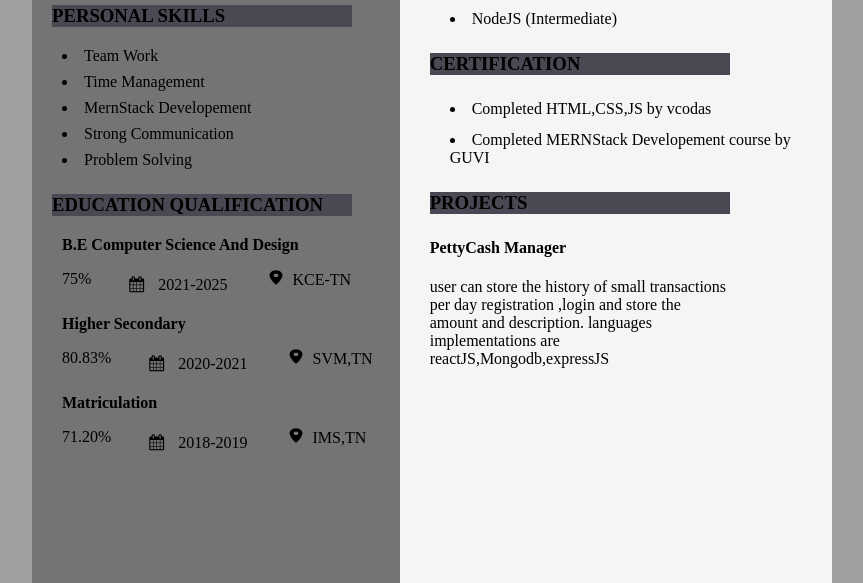
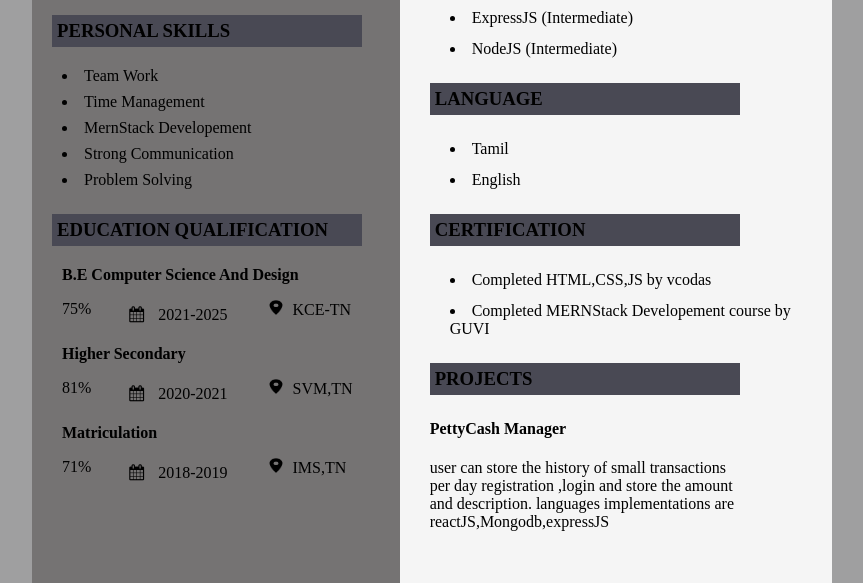
Before and after one commit to Nivash23/Portfolio, a plain HTML site: page index.html in a window 1280 px wide. Shown: the part 654-1237 px from the top of the page, without its empty margins (266-1129 px from the left). Drawn offline with Linux system fonts and the light colour scheme.

Commit message:
portfolio completion

```diff
--- a/index.css
+++ b/index.css
@@ -59,12 +59,13 @@ i{
 h3{
     background-color: rgb(73, 73, 84);
     width:300px;
+    padding: 5px 5px 5px 5px;
 }
 p{
     width:250px;
 }
 #twohalf p{
-    width:300px;
+    width:310px;
 }
 #contents img{
     height:15px;
--- a/index.html
+++ b/index.html
@@ -46,13 +46,13 @@
                    </div>
                    <p>Higher Secondary</p>
                    <div id="hsec">
-                      <li>80.83%</li>
+                      <li>81%</li>
                       <li><i class="fa fa-calendar"></i>2020-2021</li>
                       <li><img src="./icons8-location-50.png"/>SVM,TN</li>
                    </div>
                    <p>Matriculation</p>
                    <div id="matric">
-                      <li>71.20%</li>
+                      <li>71%</li>
                       <li><i class="fa fa-calendar"></i>2018-2019</li>
                       <li><img src="./icons8-location-50.png"/>IMS,TN</li>
                    </div>
@@ -77,6 +77,9 @@
               <li>ReactJS (Intermediate)</li>
               <li>ExpressJS (Intermediate)</li>
               <li>NodeJS (Intermediate)</li>
+            <h3>LANGUAGE</h3>
+              <li>Tamil</li>
+              <li>English</li>
             <h3>CERTIFICATION</h3>
               <li> Completed HTML,CSS,JS by vcodas</li>
               <li>Completed MERNStack Developement course by GUVI</li>
```
